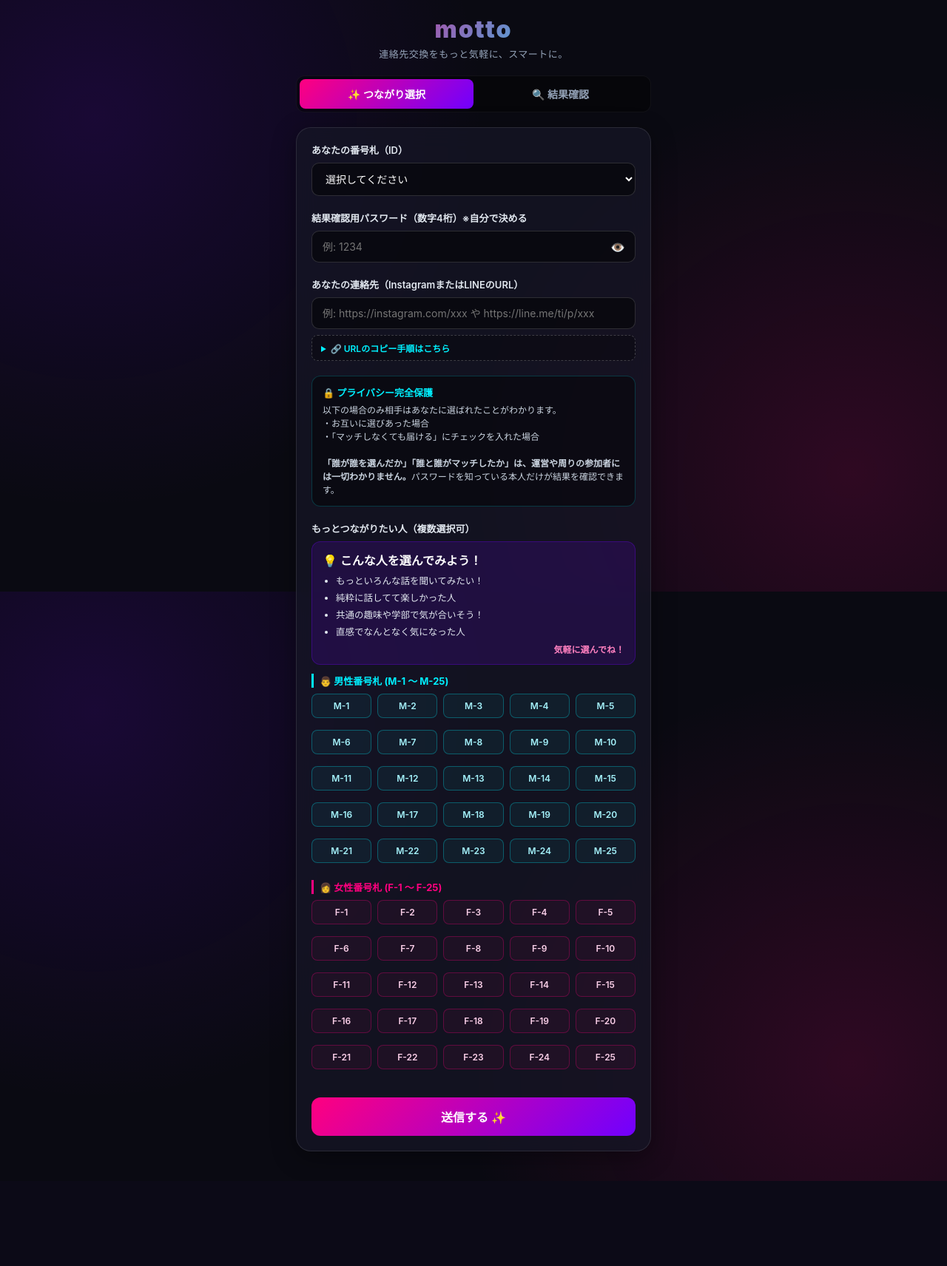
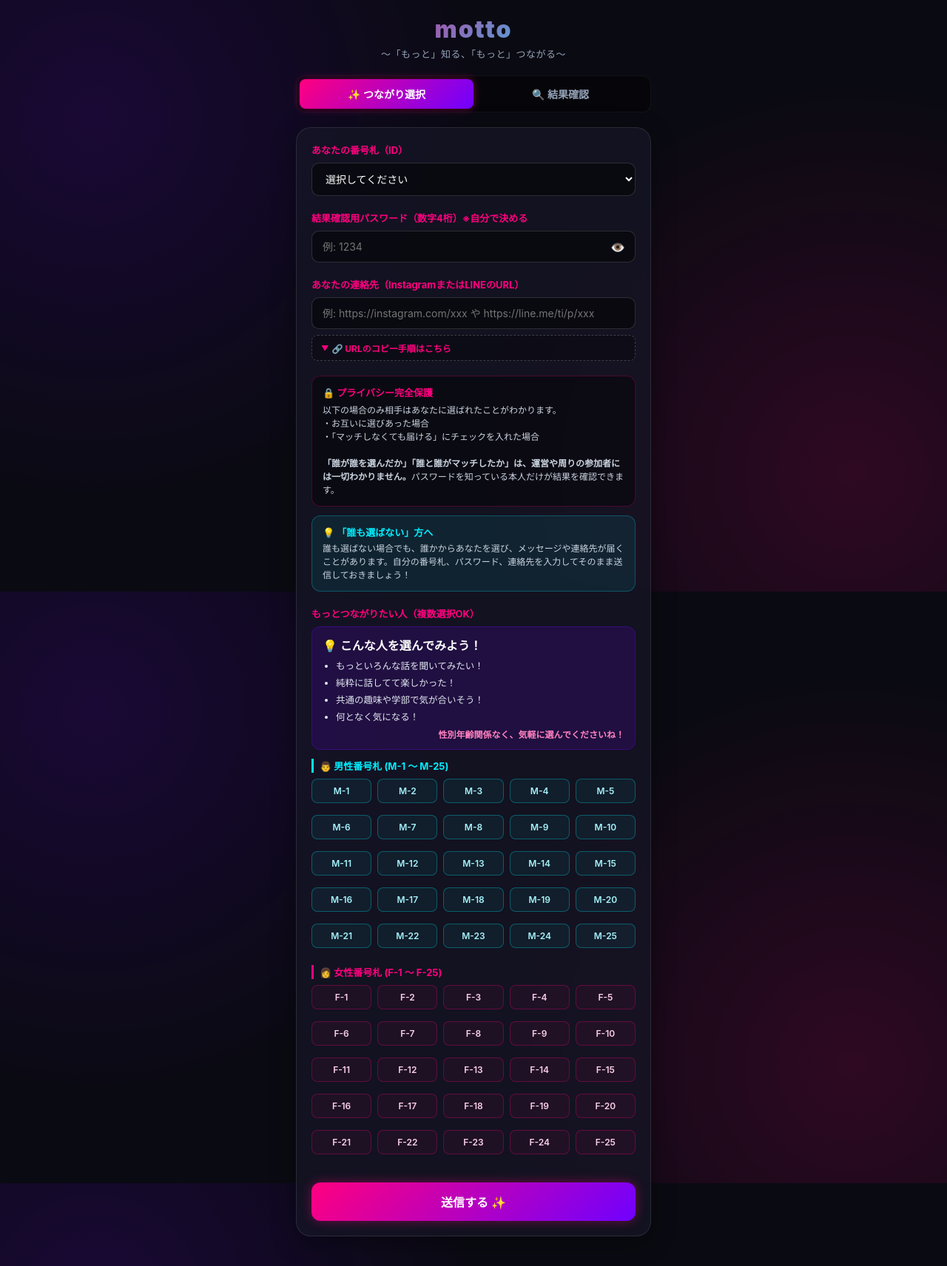
Before and after one commit to T-POP-U/tpop-vote, a Flask app: page / in a window 1280 px wide. Shown: the whole page at 74% size. Before the commit the page ends 1597 px from the top, so only its background shows below. Run offline with Flask 3, Linux system fonts and the light colour scheme; some libraries are stand-ins or nearby versions.

Commit message:
Update index.html

```diff
--- a/templates/index.html
+++ b/templates/index.html
@@ -15,7 +15,7 @@
       --card-bg: rgba(22, 22, 38, 0.75);
       --card-border: rgba(255, 255, 255, 0.1);
       --neon-pink: #ff007f;
-      --neon-pink-glow: rgba(ff, 0, 127, 0.4);
+      --neon-pink-glow: rgba(255, 0, 127, 0.4);
       --neon-blue: #00f0ff;
       --neon-blue-glow: rgba(0, 240, 255, 0.4);
       --neon-purple: #7000ff;
@@ -27,6 +27,9 @@
       --male-bg: rgba(0, 240, 255, 0.05);
       --female-border: rgba(255, 0, 127, 0.3);
       --female-bg: rgba(255, 0, 127, 0.05);
+
+      /* 主要ラベル・統一見出しカラー（ネオンピンク） */
+      --unified-label-color: #ff007f;
     }
 
     * {
@@ -122,9 +125,9 @@
     label {
       display: block;
       font-size: 13px;
-      font-weight: 600;
+      font-weight: 700;
       margin-bottom: 8px;
-      color: #e2e8f0;
+      color: var(--unified-label-color);
     }
     select, input[type="text"], input[type="password"], textarea {
       width: 100%;
@@ -170,25 +173,60 @@
     }
     .url-guide-box summary {
       cursor: pointer;
-      color: var(--neon-blue);
-      font-weight: 600;
+      color: var(--unified-label-color);
+      font-weight: 700;
+      list-style: none;
+      display: flex;
+      align-items: center;
+      gap: 4px;
+    }
+    .url-guide-box summary::-webkit-details-marker {
+      display: none;
+    }
+    .url-guide-box summary::before {
+      content: "▼";
+      font-size: 10px;
+      transition: transform 0.2s ease;
+    }
+    .url-guide-box[open] summary::before {
+      transform: rotate(180deg);
     }
 
     /* プライバシー保護案内カード */
     .privacy-notice-box {
       background: rgba(0, 0, 0, 0.4);
-      border: 1px solid rgba(0, 240, 255, 0.2);
+      border: 1px solid rgba(255, 0, 127, 0.25);
+      border-radius: 12px;
+      padding: 12px 14px;
+      margin-bottom: 12px;
+    }
+    .privacy-title {
+      font-size: 13px;
+      font-weight: bold;
+      color: var(--unified-label-color);
+      margin-bottom: 6px;
+    }
+    .privacy-text {
+      font-size: 12px;
+      color: #cbd5e1;
+      line-height: 1.5;
+    }
+
+    /* 誰も選ばない方向け案内カード */
+    .no-selection-box {
+      background: rgba(0, 240, 255, 0.08);
+      border: 1px solid rgba(0, 240, 255, 0.25);
       border-radius: 12px;
       padding: 12px 14px;
       margin-bottom: 20px;
     }
-    .privacy-title {
+    .no-selection-title {
       font-size: 13px;
       font-weight: bold;
       color: var(--neon-blue);
-      margin-bottom: 6px;
+      margin-bottom: 4px;
     }
-    .privacy-text {
+    .no-selection-text {
       font-size: 12px;
       color: #cbd5e1;
       line-height: 1.5;
@@ -621,7 +659,7 @@
     <!-- ヘッダー -->
     <div class="header">
       <div class="header-logo">motto</div>
-      <div class="header-tagline">連絡先交換をもっと気軽に、スマートに。</div>
+      <div class="header-tagline">〜「もっと」知る、「もっと」つながる〜</div>
     </div>
 
     <!-- タブ切り替え -->
@@ -681,18 +719,26 @@
           </div>
         </div>
 
+        <!-- 誰も選ばない方向け 案内カード -->
+        <div class="no-selection-box">
+          <div class="no-selection-title">💡 「誰も選ばない」方へ</div>
+          <div class="no-selection-text">
+            誰も選ばない場合でも、誰かからあなたを選び、メッセージや連絡先が届くことがあります。自分の番号札、パスワード、連絡先を入力してそのまま送信しておきましょう！
+          </div>
+        </div>
+
         <div class="form-group">
-          <label>もっとつながりたい人（複数選択可）</label>
+          <label>もっとつながりたい人（複数選択OK）</label>
 
           <div class="motto-reasons">
             <p style="font-weight:bold; color:#fff; margin-bottom:4px;">💡 こんな人を選んでみよう！</p>
             <ul>
               <li>もっといろんな話を聞いてみたい！</li>
-              <li>純粋に話してて楽しかった人</li>
+              <li>純粋に話してて楽しかった！</li>
               <li>共通の趣味や学部で気が合いそう！</li>
-              <li>直感でなんとなく気になった人</li>
+              <li>何となく気になる！</li>
             </ul>
-            <div class="motto-reasons-footer">気軽に選んでね！</div>
+            <div class="motto-reasons-footer">性別年齢関係なく、気軽に選んでくださいね！</div>
           </div>
 
           <!-- 男性番号札グループ -->
@@ -863,7 +909,7 @@
 
           <label class="unrequited-option">
             <input type="checkbox" class="unrequited-chk" data-target="${val}" ${prevUnreq ? 'checked' : ''}>
-            <span>💌 マッチしなくても、この人に自分の番号札・メッセージ・連絡先を届ける</span>
+            <span>✉️ マッチしなくても、この人に自分の番号札・メッセージ・連絡先を届ける</span>
           </label>
         `;
         container.appendChild(div);
@@ -1089,7 +1135,7 @@
           if (m.message && m.message.trim() !== "") {
             html += `
               <div class="message-box">
-                <div class="message-title-matched">💌 相手からのメッセージ</div>
+                <div class="message-title-matched">💬 相手からのメッセージ</div>
                 <div class="message-text">${m.message}</div>
               </div>
             `;
@@ -1111,12 +1157,12 @@
         if (typeof confetti === 'function') confetti({ particleCount: 120, spread: 80, origin: { y: 0.6 } });
       }
 
-      // 2. 💌 個別メッセージ受領
+      // 2. ✉️ 個別メッセージ受領
       if (data.has_unrequited) {
         if (!data.matched) triggerVibrate([80, 80, 150]);
         html += `
           <div class="result-card-approach">
-            <div class="approach-header-badge">💌 SPECIAL MESSAGE</div>
+            <div class="approach-header-badge">✉️ SPECIAL MESSAGE</div>
             <div class="approach-title">メッセージが届いています！</div>
             <p style="color:#38bdf8; font-size:13px; font-weight:bold; margin:0 0 10px; text-shadow:0 0 10px #00f0ff;">
               あなたと「もっと話したい」と思っている方から連絡先が届きました✨
@@ -1194,7 +1240,7 @@
 
               ${mySentUnrequited ? `
                 <div class="unrequited-sent-box">
-                  <strong style="font-size:14px; color:#00f0ff;">💌 メッセージ送信済み</strong><br>
+                  <strong style="font-size:14px; color:#00f0ff;">✉️ メッセージ送信済み</strong><br>
                   <span style="font-size:12.5px; display:block; margin-top:4px;">
                     「マッチしなくても届ける」を設定したお相手の画面には、<b>あなたの連絡先とメッセージが届いています！</b><br>
                     お相手からの連絡を楽しみにお待ちください✨
```
